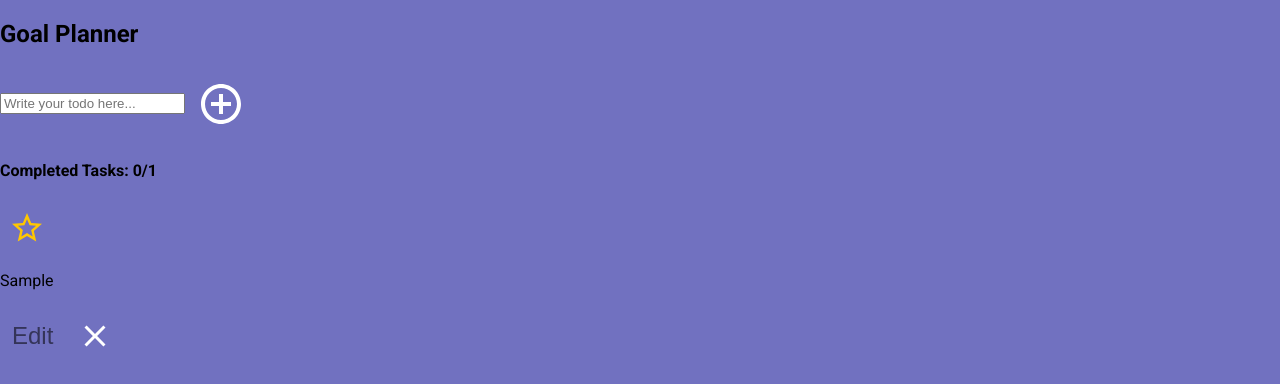
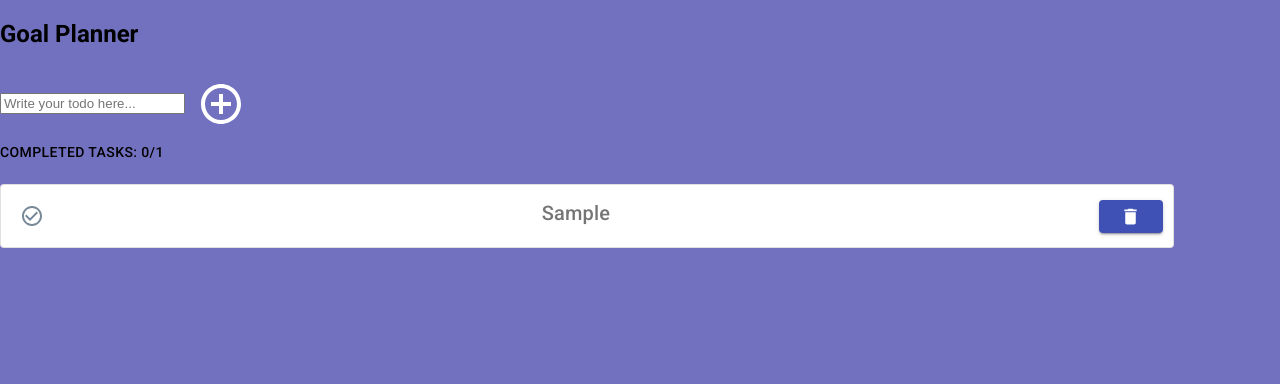
Before and after one commit to karanmann/redux-todo-again, a React (Create React App) app: page / in a window 1280 px wide. Both pictures are taken after typing "Sample" into the empty fields and a click on the button 221 px from the left and 103 px from the top of the page. Shown: the top 384 px of the page. Built offline with nearby package versions, Linux system fonts and the light colour scheme.

Commit message:
Todo app using redux toolkit completed

```diff
--- a/src/components/TodosList.js
+++ b/src/components/TodosList.js
@@ -1,15 +1,32 @@
+import { Button, Card, Typography } from '@material-ui/core'
 import { useDispatch, useSelector } from 'react-redux'
 
+import CheckCircleOutlineIcon from '@material-ui/icons/CheckCircleOutline'
 import Checkbox from '@material-ui/core/Checkbox'
-import Clear from '@material-ui/icons/Clear'
-import IconButton from '@material-ui/core/IconButton'
+import DeleteIcon from '@material-ui/icons/Delete'
 import React from 'react'
-import Star from '@material-ui/icons/Star'
-import StarBorder from '@material-ui/icons/StarBorder'
+import Tooltip from '@material-ui/core/Tooltip';
+import moment from 'moment'
+import styled from 'styled-components'
 import todos from '../reducers/todos'
 
-const style = { color: '#FFC700', fontSize: '1.5em' };
+const done = { color: '#00FF27'}
+const notDone = { color: '#778899'}
 const otherStyle = { color: 'white', fontSize: '1.5em' };
+
+const TaskListCard = styled(Card)`
+  display: flex;
+  flex-direction: row;
+  align-items: center;
+  justify-content: space-between;
+  width: 90%;
+  padding: 10px;
+  margin: 20px 0 10px 0
+`
+
+const LineThrough = styled(Typography)`
+  text-decoration: line-through
+`
 const TodosList = () => {
   const tasks = useSelector((store) => store.todos.tasks)
   const completedTasks = tasks.filter(singleTask => singleTask.isComplete)
@@ -20,24 +37,47 @@ const TodosList = () => {
 
   return (
     <>
-      <h4>Completed Tasks: {completedTasks.length}/{tasks.length} </h4>
+      <Typography variant='button'>Completed Tasks: {completedTasks.length}/{tasks.length} </Typography>
       { tasks.map(singleTask => (
-        <div>
+        <TaskListCard variant="outlined">
+          <Tooltip title='Mark status'>
             <Checkbox
-            icon={<StarBorder style={style} />}
-            checkedIcon={<Star style={style} />}
+              icon={<CheckCircleOutlineIcon style={notDone} />}
+              checkedIcon={<CheckCircleOutlineIcon style={done} />}
               type="checkbox"
               checked={singleTask.isComplete}
               onChange={() => dispatch(todos.actions.toggleComplete(singleTask.id))}
             />
-          <p>{singleTask.description}</p>
-          <IconButton onClick={() => dispatch(todos.actions.removeTodo(singleTask.id))}>
-            Edit
-          </IconButton>
-          <IconButton onClick={() => dispatch(todos.actions.removeTodo(singleTask.id))}>
-            <Clear style={otherStyle} />
-          </IconButton>
+          </Tooltip>
+          <div>
+
+            <Tooltip title={`Added: ${moment().calendar()}`}>
+            {singleTask.isComplete ?
+              <LineThrough
+                variant='h6'
+                color='textSecondary'
+                gutterBottom
+              >{singleTask.description}
+              </LineThrough>
+             :
+              <Typography
+                variant='h6'
+                color='textSecondary'
+                gutterBottom
+              >{singleTask.description}
+              </Typography>
+            }
+            </Tooltip>
           </div>
+          <Tooltip title='Delete todo'>
+            <Button
+              variant="contained"
+              color="primary"
+              onClick={() => dispatch(todos.actions.removeTodo(singleTask.id))}>
+              <DeleteIcon style={otherStyle} />
+            </Button>
+          </Tooltip>
+        </TaskListCard>
       ))}
     </>
   )
```
Lines whose indentation alone changed are shown as unchanged.
